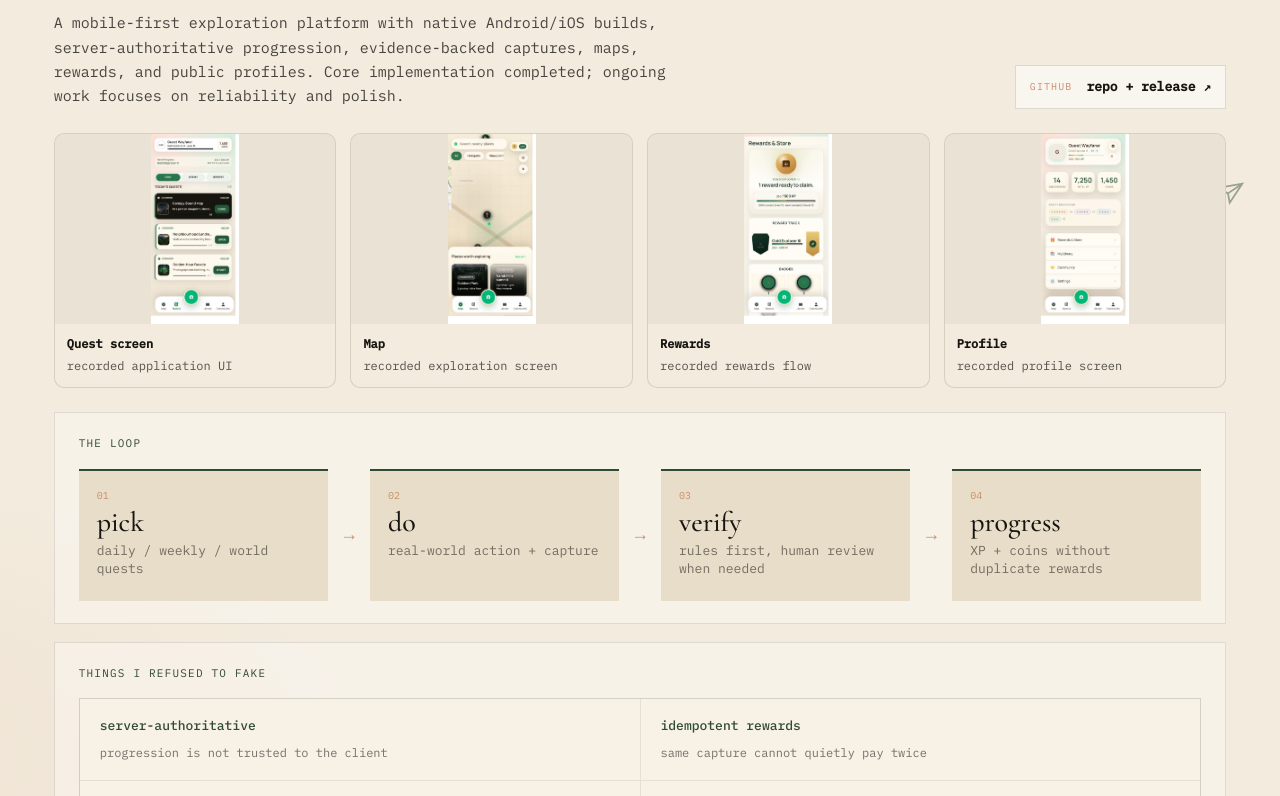
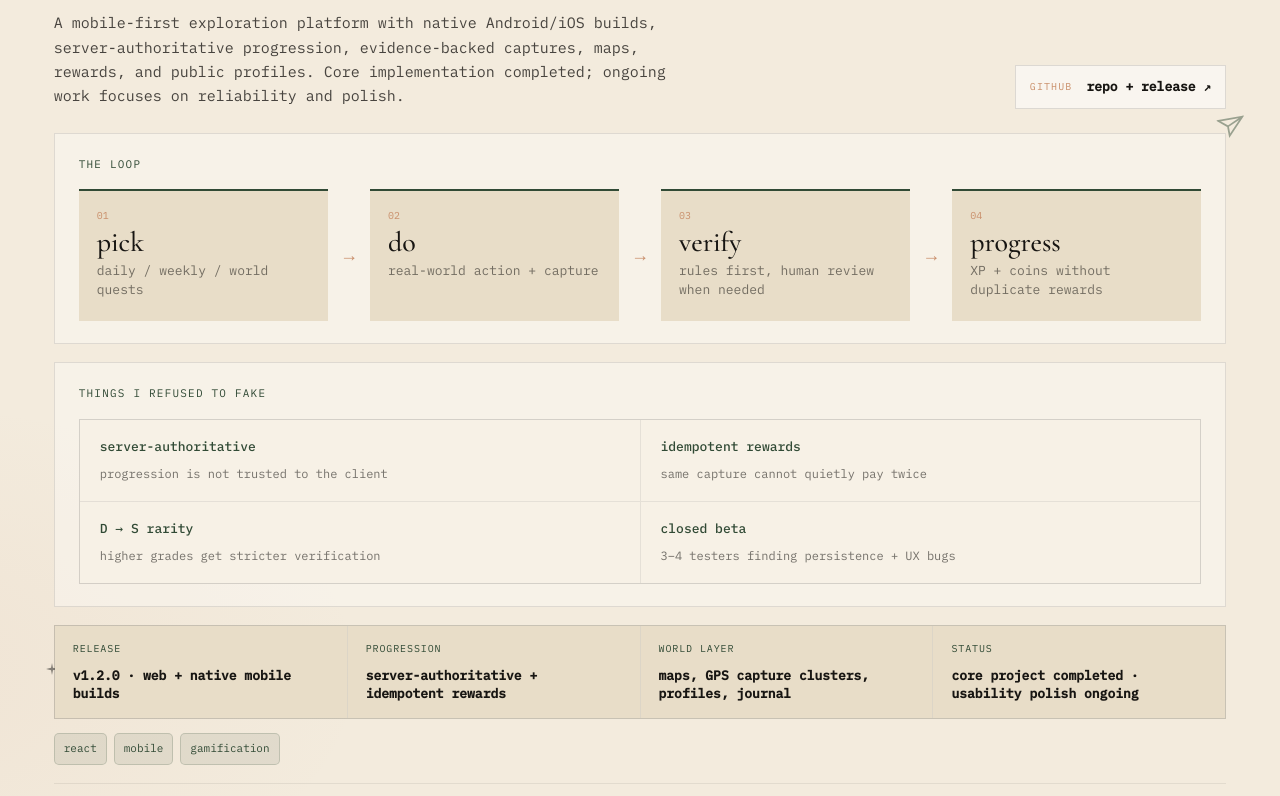
Before and after one commit to Mrudula-itsjuzme/portfolio-site, a React (Vite) app: page / in a window 1280 px wide. Shown: the part 2044-2840 px from the top of the page. Built offline with nearby package versions, Linux system fonts and the light colour scheme.

Commit message:
Remove Quests screenshot gallery from portfolio

```diff
--- a/src/components/lab/LabPage.jsx
+++ b/src/components/lab/LabPage.jsx
@@ -264,8 +264,6 @@ function QuestsProject({ p, index }) {
           <strong>repo + release ↗</strong>
         </a>
       </div>
-
-      <EvidenceGallery items={QUESTS_PROOF} variant="evidence-quests" />
 
       <div className="quests-system-layout">
         <div className="quests-loop-card">
```
